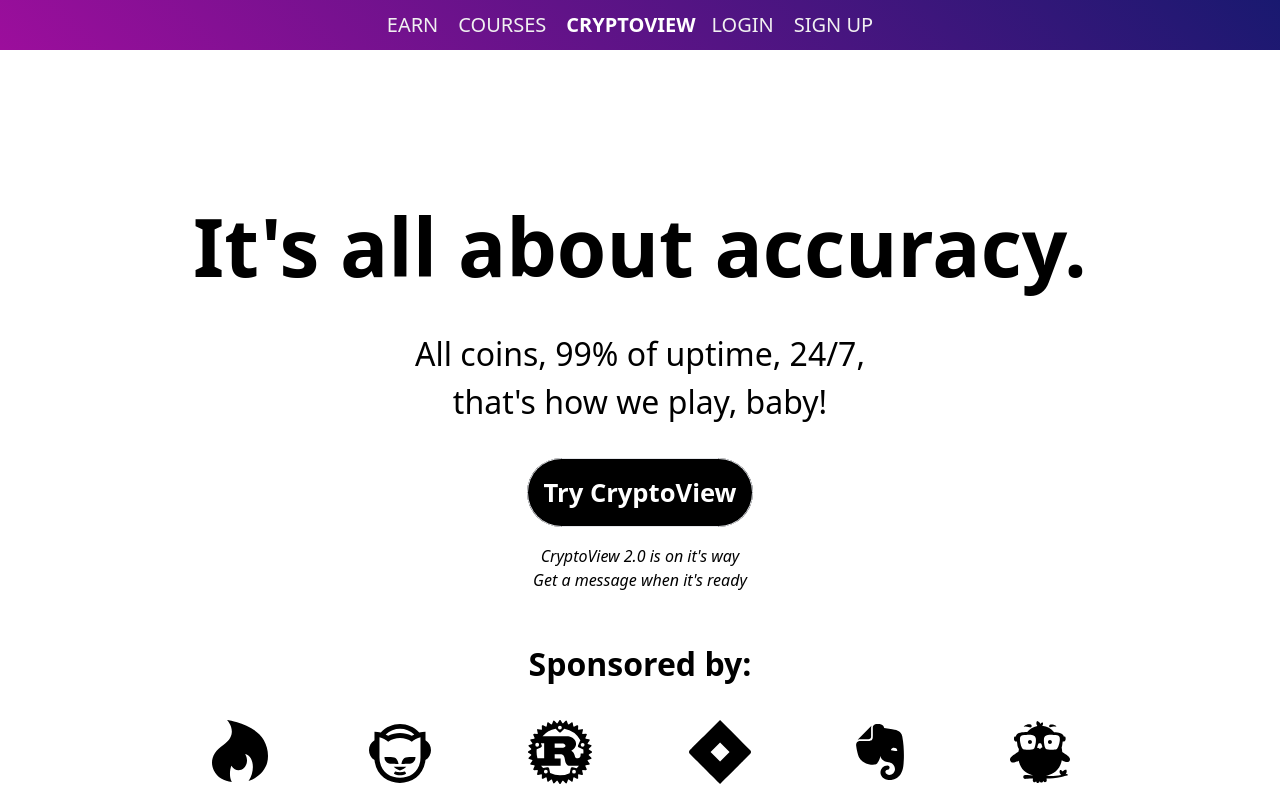
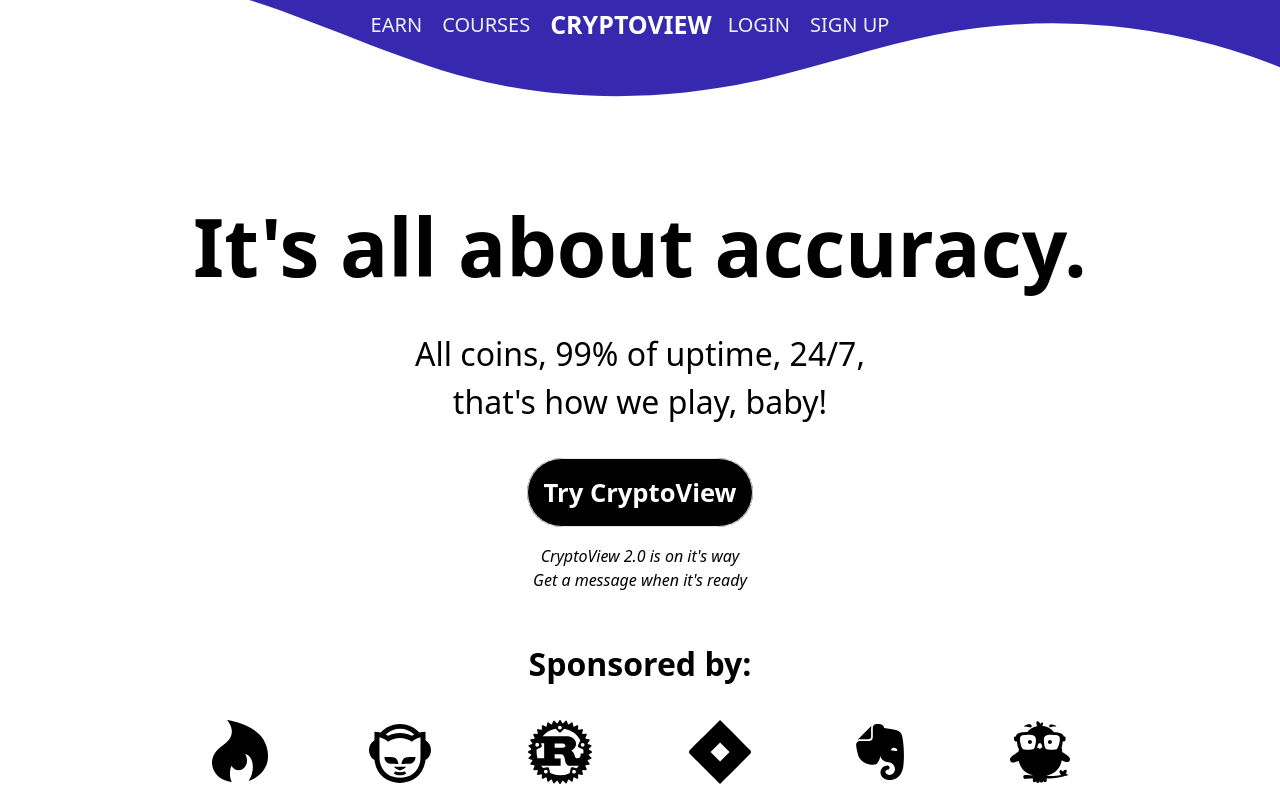
Before and after one commit to awkren/cryptoview, a React (Create React App) app: page / in a window 1280 px wide. Shown: the top 800 px of the page. Built offline with nearby package versions, Linux system fonts and the light colour scheme; the HTML template or start-up script is replaced by a standard one.

Commit message:
beta top nav wavy

```diff
--- a/src/cryptoview-structure/Header.css
+++ b/src/cryptoview-structure/Header.css
@@ -3,12 +3,12 @@
   top: 0;
   width: 100%;
   height: 50px;
-  background: linear-gradient(45deg, rgb(156, 14, 156), midnightblue);
+  /* background: linear-gradient(45deg, rgb(156, 14, 156), midnightblue); */
 }
 
 .list{
   list-style-type: none;
-  background: linear-gradient(45deg, rgb(156, 14, 156), midnightblue);
+  /* background: linear-gradient(45deg, rgb(156, 14, 156), midnightblue); */
   height: 100%;
   display: flex;
   justify-content: center;
@@ -43,7 +43,7 @@
 }
 
 .crypto-logo-text-mobile{
-  font-size: 20px;
+  font-size: 25px;
   text-transform: uppercase;
   font-weight: bold;
   text-align: center;
@@ -56,7 +56,31 @@
   position: relative;
 }
 
+.custom-shape-divider-bottom-1668349927 {
+  position: absolute;
+  bottom: -3rem;
+  top: 0;
+  left: 0;
+  width: 100%;
+  overflow: hidden;
+  line-height: 0;
+  transform: rotate(180deg);
+  z-index: -1;
+  /* color: #3629b0; */
+  /* background-color: #3629b0; */
+}
 
+.custom-shape-divider-bottom-1668349927 svg {
+  position: relative;
+  display: block;
+  width: calc(100% + 1.3px);
+  height: 135px;
+  background-color: #3629b0;
+}
+
+.custom-shape-divider-bottom-1668349927 .shape-fill {
+  fill: white;
+}
 
 /* curve end */
 @media screen and (max-width:940px){
--- a/src/cryptoview-structure/Header.tsx
+++ b/src/cryptoview-structure/Header.tsx
@@ -42,7 +42,11 @@
                   {toggleMenu ? (<FaTimes size={20} style={{color: '#FFF'}}/>) : (<FaBars size={20} style={{color: '#FFF'}}/>)}
           </div>
       </nav>
-
+      <div className="custom-shape-divider-bottom-1668349927">
+    <svg data-name="Layer 1" xmlns="http://www.w3.org/2000/svg" viewBox="0 0 1200 120" preserveAspectRatio="none">
+        <path d="M321.39,56.44c58-10.79,114.16-30.13,172-41.86,82.39-16.72,168.19-17.73,250.45-.39C823.78,31,906.67,72,985.66,92.83c70.05,18.48,146.53,26.09,214.34,3V0H0V27.35A600.21,600.21,0,0,0,321.39,56.44Z" className="shape-fill"></path>
+    </svg>
+</div>
     </section>
   )
 }
```
